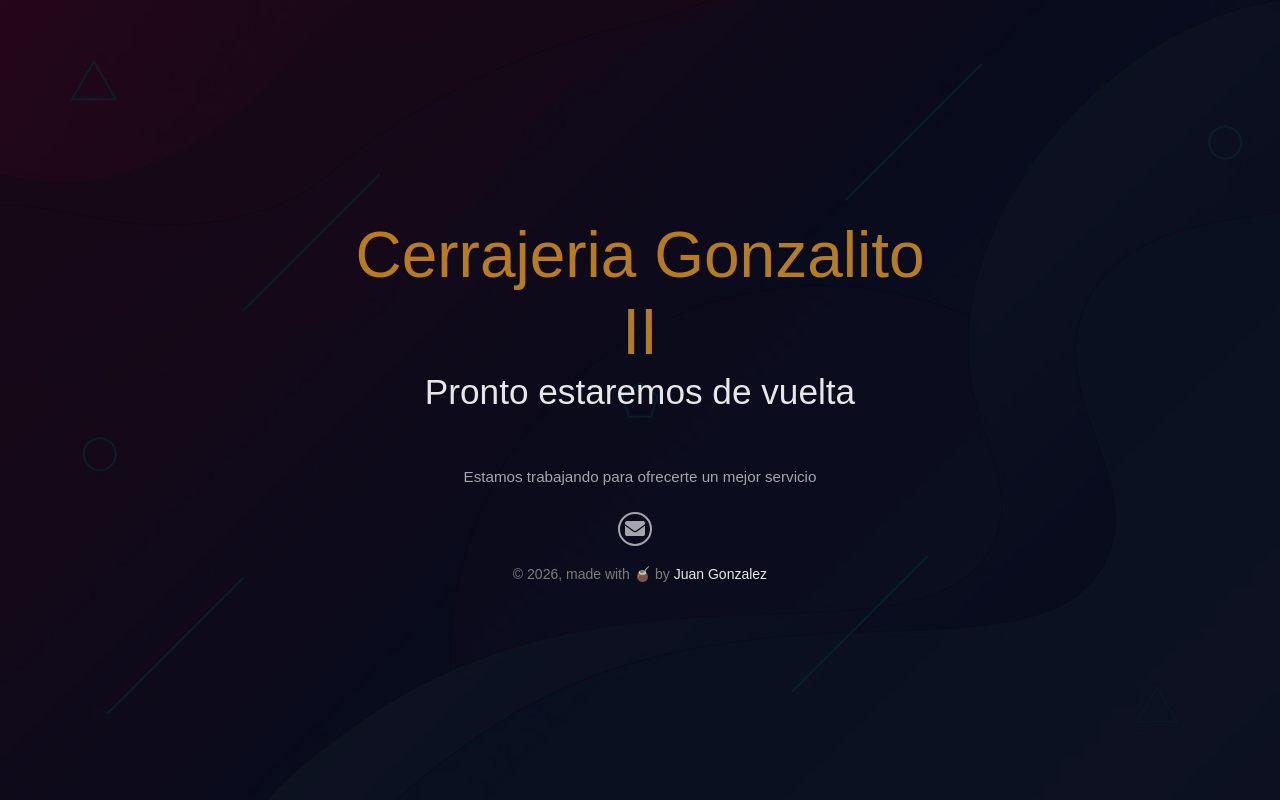
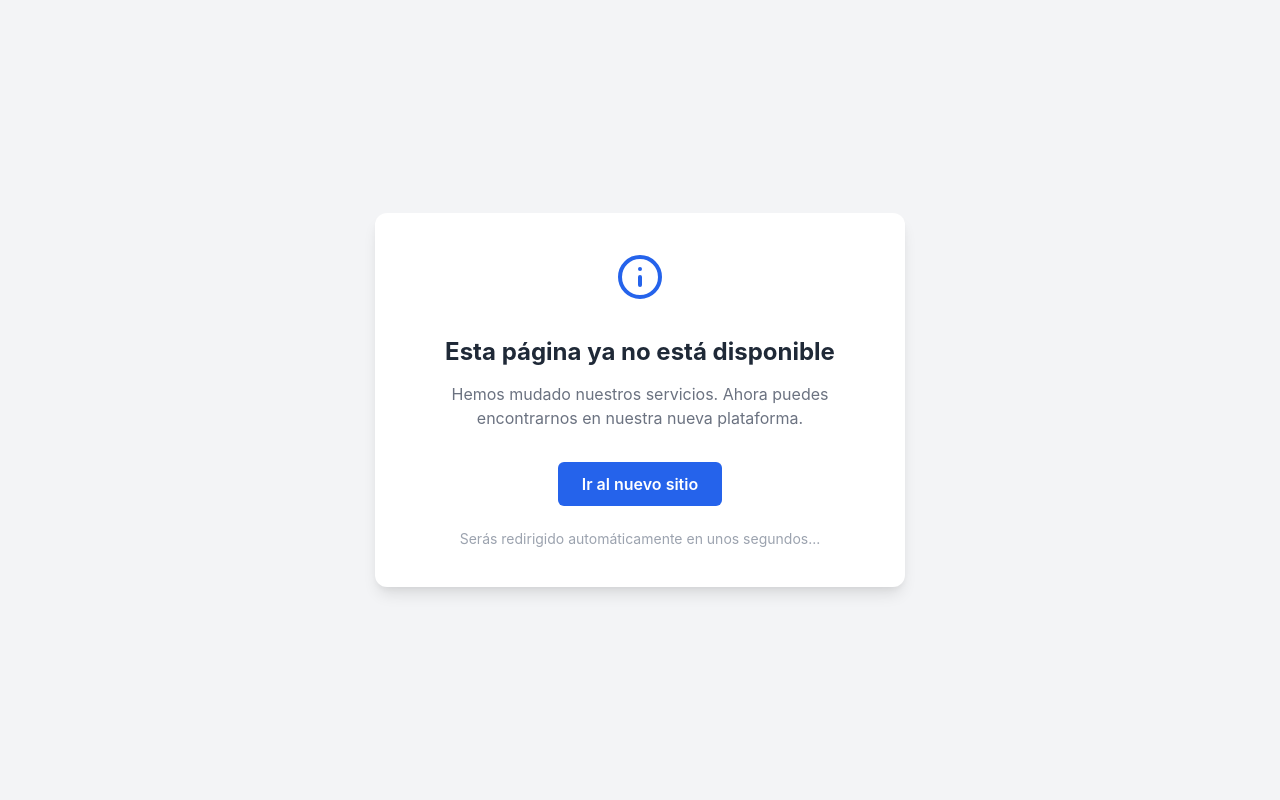
Before and after one commit to juanchixd/Site-under-construction, a Flask app: page /mantenimiento in a window 1280 px wide. Run offline with Flask 3, Linux system fonts and the light colour scheme; some libraries are stand-ins or nearby versions.

Commit message:
set up new site

```diff
--- a/api/app.py
+++ b/api/app.py
@@ -1,16 +1,16 @@
 from flask import Flask, render_template, redirect, url_for
-from datetime import datetime, timedelta
-import os
-import requests
-import threading
+# from datetime import datetime, timedelta
+# import os
+# import requests
+# import threading
 app = Flask(__name__)
 
-REDIRECT_URL = os.environ.get("REDIRECT_URL")
+# REDIRECT_URL = os.environ.get("REDIRECT_URL")
 # NAME = os.environ.get("NAME")
 # API_KEY = os.environ.get("API_KEY")
 # CHECK_INTERVAL = timedelta(seconds=int(os.environ.get("CHECK_INTERVAL")))
 
-server_online = True
+server_online = False
 
 
 # def check_server_status():
@@ -49,20 +49,21 @@ server_online = True
 
 @app.route('/')
 def index():
-    if not server_online:
+    # if not server_online:
         return redirect(url_for('mantenimiento'))
-    else:
-        return redirect(REDIRECT_URL)
+    # else:
+    #     return redirect(REDIRECT_URL)
 
 
 @app.route('/mantenimiento')
 def mantenimiento():
-    return render_template('index.html', now=datetime.now())
+      return render_template('index.html')
+    # return render_template('index.html', now=datetime.now())
 
 
-@app.route('/<path:dummy>')
-def redirigir_a_inicio(dummy):
-    return redirect(url_for('index'))
+# @app.route('/<path:dummy>')
+# def redirigir_a_inicio(dummy):
+#     return redirect(url_for('index'))
 
 
 if __name__ == '__main__':
--- a/api/templates/index.html
+++ b/api/templates/index.html
@@ -2,40 +2,97 @@
 <html lang="es">
   <head>
     <meta charset="UTF-8" />
-    <meta name="viewport" content="width=device-width, initial-scale=1" />
-    <link
-      rel="icon"
-      type="image/x-icon"
-      href="{{ url_for('static', filename='favicon.ico') }}"
+    <meta name="viewport" content="width=device-width, initial-scale=1.0" />
+    <title>Sitio Migrado</title>
+
+    <meta
+      http-equiv="refresh"
+      content="8;url=https://market.cerrajeriagonzalito2.com.ar"
     />
-    <title>Sitio web en construcción</title>
-    <link
-      href="https://use.fontawesome.com/releases/v5.0.8/css/all.css"
-      rel="stylesheet"
-    />
-    <link
-      href="https://fonts.googleapis.com/css?family=Montserrat:400,700,900"
-      rel="stylesheet"
-    />
-    <link rel="stylesheet" href="static/css/style-dist.css" />
+
+    <style>
+      body {
+        font-family: -apple-system, BlinkMacSystemFont, "Segoe UI", Roboto,
+          Helvetica, Arial, sans-serif;
+        background-color: #f3f4f6;
+        display: flex;
+        justify-content: center;
+        align-items: center;
+        height: 100vh;
+        margin: 0;
+        color: #333;
+      }
+      .card {
+        background: white;
+        padding: 2.5rem;
+        border-radius: 12px;
+        box-shadow: 0 10px 15px -3px rgba(0, 0, 0, 0.1),
+          0 4px 6px -2px rgba(0, 0, 0, 0.05);
+        text-align: center;
+        max-width: 450px;
+        width: 90%;
+      }
+      h1 {
+        color: #1f2937;
+        font-size: 1.5rem;
+        margin-bottom: 1rem;
+      }
+      p {
+        color: #6b7280;
+        margin-bottom: 2rem;
+        line-height: 1.5;
+      }
+      .btn {
+        display: inline-block;
+        background-color: #2563eb; /* Azul estándar, cambiable */
+        color: white;
+        padding: 0.75rem 1.5rem;
+        border-radius: 6px;
+        text-decoration: none;
+        font-weight: 600;
+        transition: background-color 0.2s;
+      }
+      .btn:hover {
+        background-color: #1d4ed8;
+      }
+      .timer {
+        margin-top: 1.5rem;
+        font-size: 0.875rem;
+        color: #9ca3af;
+      }
+    </style>
   </head>
   <body>
-    <div class="coverPage">
-      <div class="__coverPage-content">
-        <h1>Cerrajeria Gonzalito II</h1>
-        <h2>Pronto estaremos de vuelta</h2>
-        <p>Estamos trabajando para ofrecerte un mejor servicio</p>
-        <div class="socialMedia">
-          <a class="socialIcon" href="mailto:contacto@juangonzalez.com.ar"
-            ><i class="fas fa-envelope"></i
-          ></a>
-        </div>
-        <div class="credits ml-auto">
-          <span class="copyright">
-            © {{ now.strftime('%Y') }}, made with 🧉 by
-            <a href="https://juangonzalez.com.ar">Juan Gonzalez</a>
-          </span>
-        </div>
+    <div class="card">
+      <svg
+        xmlns="http://www.w3.org/2000/svg"
+        width="48"
+        height="48"
+        viewBox="0 0 24 24"
+        fill="none"
+        stroke="#2563eb"
+        stroke-width="2"
+        stroke-linecap="round"
+        stroke-linejoin="round"
+        style="margin-bottom: 1rem"
+      >
+        <circle cx="12" cy="12" r="10"></circle>
+        <line x1="12" y1="16" x2="12" y2="12"></line>
+        <line x1="12" y1="8" x2="12.01" y2="8"></line>
+      </svg>
+
+      <h1>Esta página ya no está disponible</h1>
+      <p>
+        Hemos mudado nuestros servicios. Ahora puedes encontrarnos en nuestra
+        nueva plataforma.
+      </p>
+
+      <a href="https://market.cerrajeriagonzalito2.com.ar" class="btn">
+        Ir al nuevo sitio
+      </a>
+
+      <div class="timer">
+        Serás redirigido automáticamente en unos segundos...
       </div>
     </div>
   </body>
```
